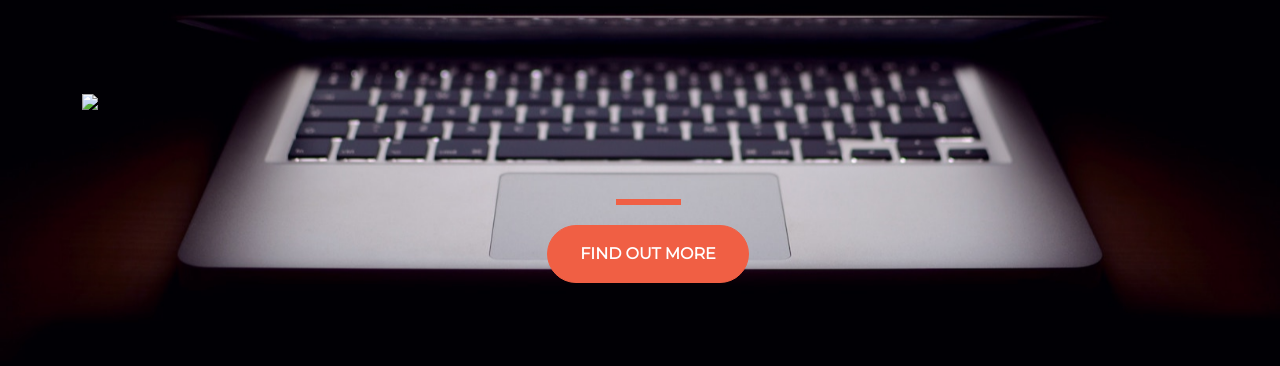
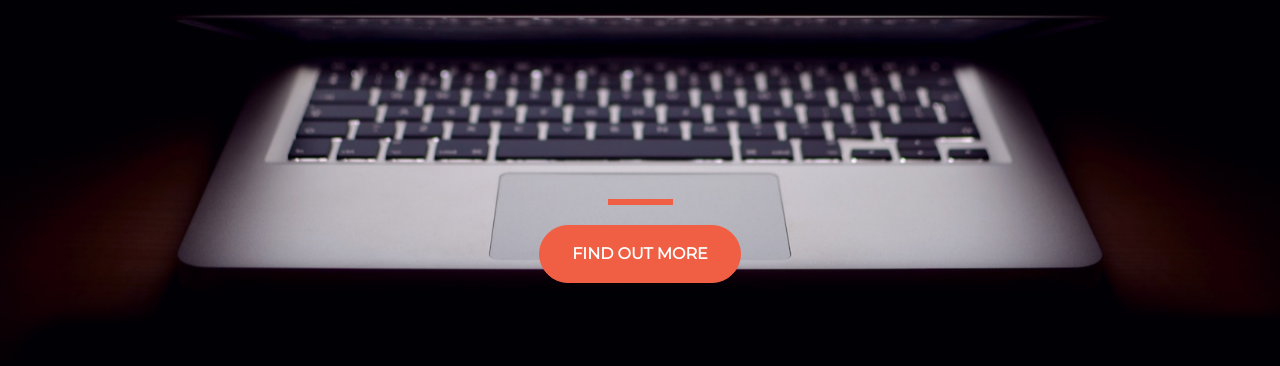
Before and after one commit to adev3/adev3.github.io, a plain HTML site: page index.html in a window 1280 px wide. Shown: the part 298-664 px from the top of the page. Drawn offline with nearby package versions, Linux system fonts and the light colour scheme.

Commit message:
Update index.html

```diff
--- a/index.html
+++ b/index.html
@@ -30,7 +30,6 @@
   </head>
   <body>
     <div class="container d-flex align-items-center h-100">
-      <img src=" alt="">
       <div class="row">
         <header class="text-center col-12">
     <h1 class="text-uppercase"><strong>The biggest startup event of the year</h1></strong>
```
